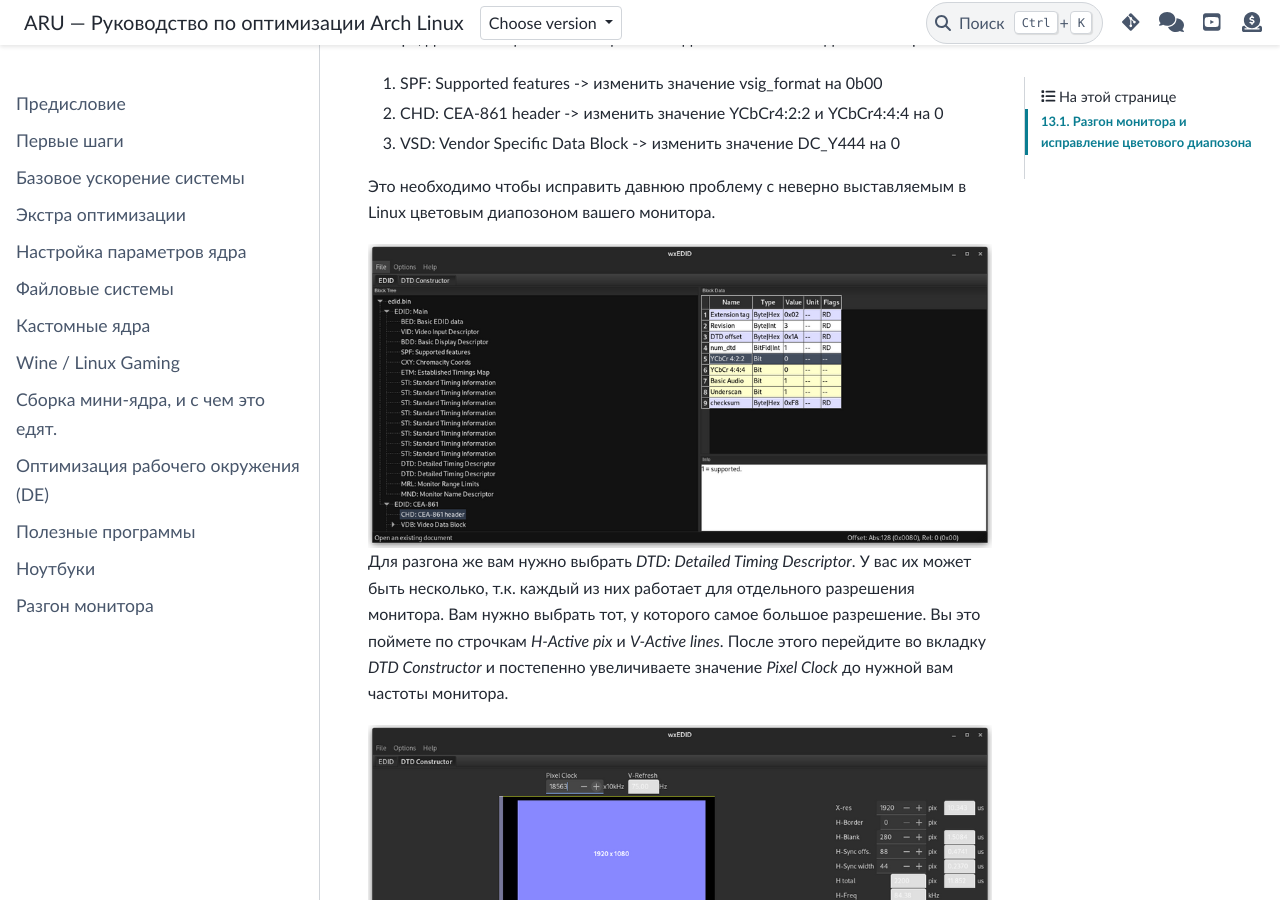
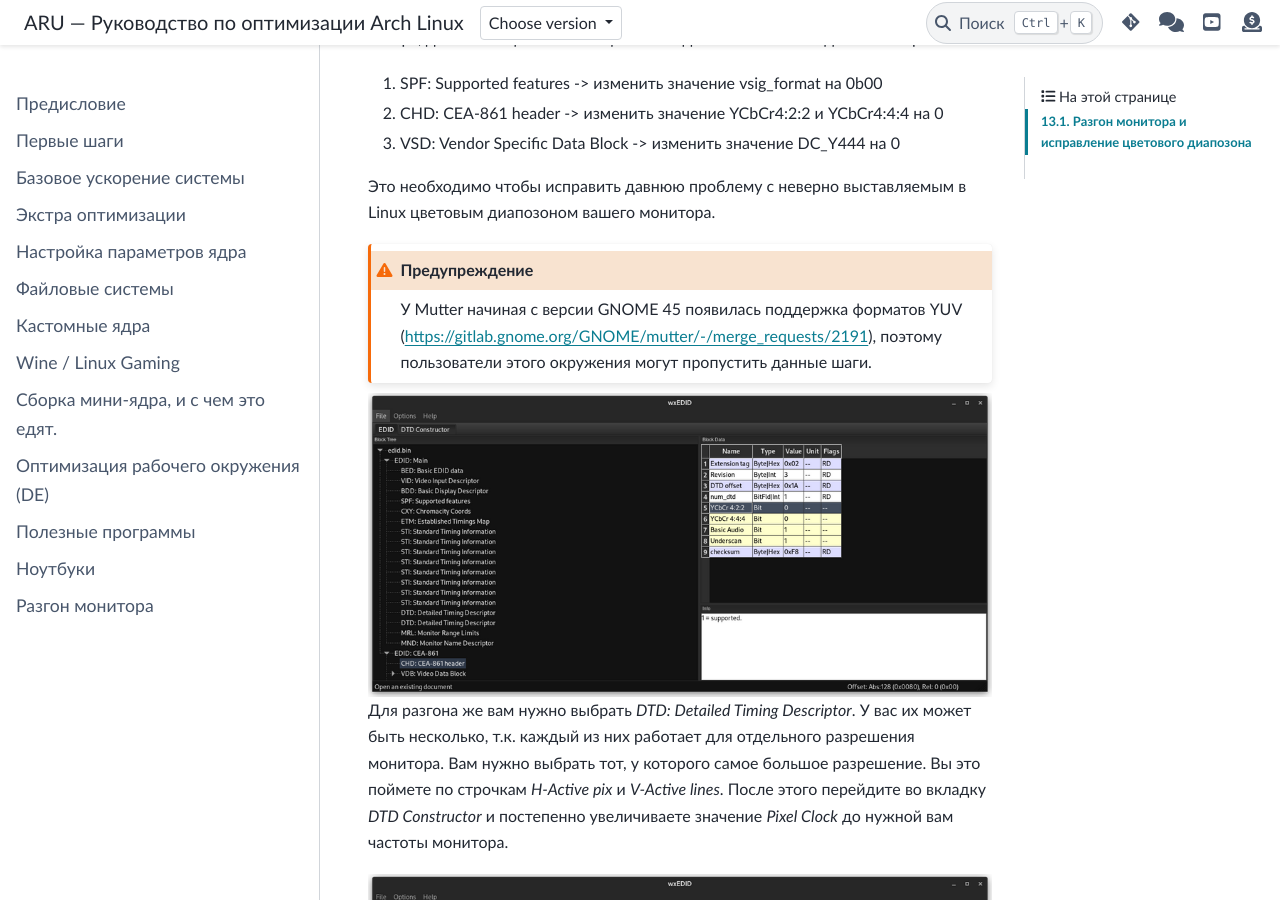
Before and after one commit to ventureoo/ARU, a Sphinx documentation site: the page built from docs/source/monitor-overlocking.rst, in a window 1280 px wide and 900 px high, scrolled down 1218 px. Built offline with Sphinx 7.4.7 and the PyData theme 0.15.4, drawn with Linux system fonts in a browser that asks for light colours.

Commit message:
monitor-overlocking: Add note about GNOME 45

```diff
--- a/docs/source/de-optimizations.rst
+++ b/docs/source/de-optimizations.rst
@@ -93,7 +93,7 @@ GNOME 4X.X
 
 ::
 
-  sudo pacman -Rsn epiphany gnome-boxes gnome-calculator gnome-calendar gnome-contacts gnome-maps gnome-music gnome-weather gnome-clocks gnome-photos gnome-software gnome-user-docs totem yelp gnome-user-share gnome-characters simple-scan eog tracker3-miners rygel evolution-data-server gnome-font-viewer gnome-remote-desktop gnome-logs orca malcontent
+  sudo pacman -Rsn epiphany gnome-calculator gnome-calendar gnome-contacts gnome-maps gnome-music gnome-weather gnome-clocks gnome-photos gnome-software gnome-user-docs totem yelp gnome-user-share gnome-characters simple-scan eog tracker3-miners rygel evolution-data-server gnome-font-viewer gnome-remote-desktop gnome-logs orca malcontent
 
 **P.S.** Удаляйте пакеты с осознанием того, что вы делайте. Несмотря
 на то, что здесь были собраны наиболее сомнительные по соотношению
--- a/docs/source/monitor-overlocking.rst
+++ b/docs/source/monitor-overlocking.rst
@@ -64,6 +64,10 @@ binary** для редактирования нашего EDID файла в д
 Это необходимо чтобы исправить давнюю проблему с неверно выставляемым
 в Linux цветовым диапозоном вашего монитора.
 
+.. warning:: У Mutter начиная с версии GNOME 45 появилась поддержка форматов
+   YUV (https://gitlab.gnome.org/GNOME/mutter/-/merge_requests/2191), поэтому
+   пользователи этого окружения могут пропустить данные шаги.
+
 .. image:: images/wxedid-fullrgb.png
 
 Для разгона же вам нужно выбрать *DTD: Detailed Timing Descriptor*. У
```
